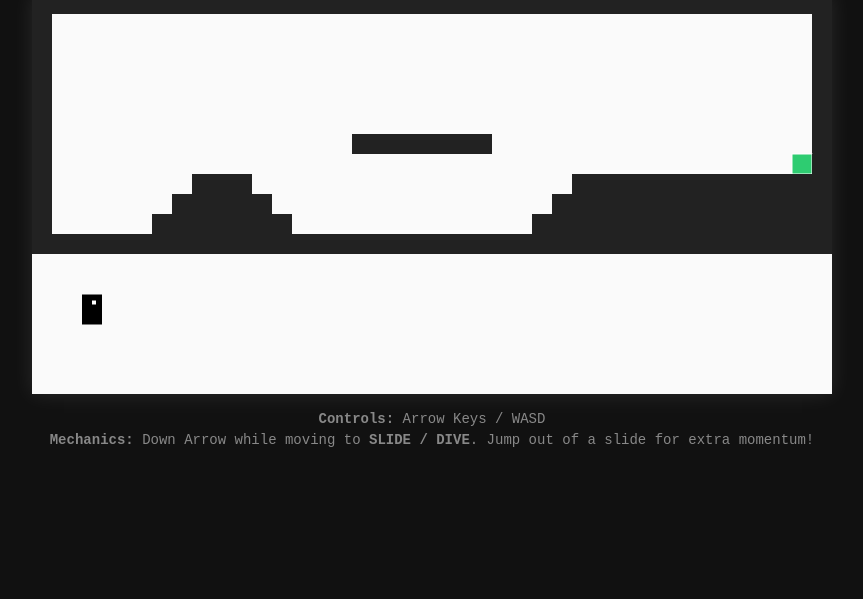
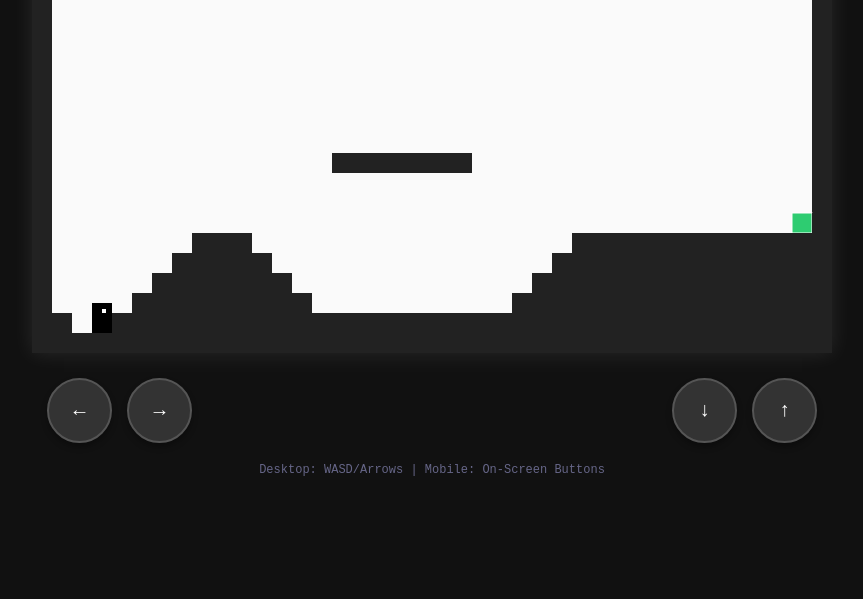
Before and after one commit to TT-ZERTZ/EvE, a plain HTML site: page index.html in a window 1280 px wide. Shown: the part 201-800 px from the top of the page, without its empty margins (208-1071 px from the left). Drawn offline with Linux system fonts and the light colour scheme.

Commit message:
Update index.html

```diff
--- a/index.html
+++ b/index.html
@@ -2,13 +2,15 @@
 <html lang="en">
 <head>
     <meta charset="UTF-8">
-    <meta name="viewport" content="width=device-width, initial-scale=1.0">
+    <meta name="viewport" content="width=device-width, initial-scale=1.0, user-scalable=no">
     <title>EvE - OvO Inspired Platformer</title>
     <style>
         * {
             box-sizing: border-box;
             margin: 0;
             padding: 0;
+            user-select: none;
+            -webkit-user-select: none;
         }
         body {
             background-color: #111;
@@ -20,25 +22,62 @@
             justify-content: center;
             min-height: 100vh;
             overflow: hidden;
+            touch-action: none;
         }
         h1 {
-            margin-bottom: 10px;
+            margin-bottom: 5px;
             letter-spacing: 5px;
+            font-size: 24px;
         }
         #gameContainer {
             position: relative;
             box-shadow: 0 0 20px rgba(255, 255, 255, 0.1);
+            width: 100%;
+            max-width: 800px;
         }
         canvas {
             background-color: #fafafa;
             display: block;
+            width: 100%;
+            height: auto;
+            aspect-ratio: 2 / 1;
+        }
+        /* Touch Controls Styling */
+        .touch-controls {
+            display: flex;
+            justify-content: space-between;
+            width: 100%;
+            max-width: 800px;
+            padding: 15px;
+            margin-top: 10px;
+        }
+        .btn-group {
+            display: flex;
+            gap: 15px;
+        }
+        .touch-btn {
+            width: 65px;
+            height: 65px;
+            background-color: #333;
+            border: 2px solid #555;
+            border-radius: 50%;
+            color: white;
+            font-size: 20px;
+            font-weight: bold;
+            display: flex;
+            align-items: center;
+            justify-content: center;
+            box-shadow: 0 4px 6px rgba(0,0,0,0.3);
+        }
+        .touch-btn:active {
+            background-color: #555;
+            transform: scale(0.95);
         }
         .instructions {
-            margin-top: 15px;
-            font-size: 14px;
-            color: #888;
+            margin-top: 5px;
+            font-size: 12px;
+            color: #668;
             text-align: center;
-            line-height: 1.5;
         }
     </style>
 </head>
@@ -48,23 +87,34 @@
     <div id="gameContainer">
         <canvas id="gameCanvas" width="800" height="400"></canvas>
     </div>
+
+    <div class="touch-controls">
+        <div class="btn-group">
+            <div class="touch-btn" id="btnLeft">←</div>
+            <div class="touch-btn" id="btnRight">→</div>
+        </div>
+        <div class="btn-group">
+            <div class="touch-btn" id="btnDown">↓</div>
+            <div class="touch-btn" id="btnUp">↑</div>
+        </div>
+    </div>
+
     <div class="instructions">
-        <strong>Controls:</strong> Arrow Keys / WASD<br>
-        <strong>Mechanics:</strong> Down Arrow while moving to <strong>SLIDE / DIVE</strong>. Jump out of a slide for extra momentum!
+        Desktop: WASD/Arrows | Mobile: On-Screen Buttons
     </div>
 
     <script>
         const canvas = document.getElementById('gameCanvas');
         const ctx = canvas.getContext('2d');
 
-        // Game State
-        const keys = {};
+        // Input Tracking (Combines Keyboard & Touch)
+        const inputs = { left: false, right: false, up: false, down: false };
         let currentLevel = 0;
 
-        // Player Object
+        // Player Attributes
         const player = {
-            x: 50,
-            y: 300,
+            x: 60,
+            y: 200, // Adjusted starting height to correctly fit the fixed layout map
             width: 20,
             height: 30,
             normalHeight: 30,
@@ -77,15 +127,15 @@
             gravity: 0.5,
             jumpForce: -10,
             isGrounded: false,
-            isSliding: false,
-            slideTimer: 0
+            isSliding: false
         };
 
-        // Level Designs (0: Empty, 1: Wall/Floor, 2: Spike, 3: Goal)
+        const tileSize = 20;
+
+        // 20 Rows * 40 Columns Grid to explicitly fill the 800x400 canvas bounds perfectly
         const levels = [
-            // Level 1: Basics
             {
-                playerStart: { x: 50, y: 300 },
+                playerStart: { x: 60, y: 320 },
                 map: [
                     [1,1,1,1,1,1,1,1,1,1,1,1,1,1,1,1,1,1,1,1,1,1,1,1,1,1,1,1,1,1,1,1,1,1,1,1,1,1,1,1],
                     [1,0,0,0,0,0,0,0,0,0,0,0,0,0,0,0,0,0,0,0,0,0,0,0,0,0,0,0,0,0,0,0,0,0,0,0,0,0,0,1],
@@ -94,17 +144,23 @@
                     [1,0,0,0,0,0,0,0,0,0,0,0,0,0,0,0,0,0,0,0,0,0,0,0,0,0,0,0,0,0,0,0,0,0,0,0,0,0,0,1],
                     [1,0,0,0,0,0,0,0,0,0,0,0,0,0,0,0,0,0,0,0,0,0,0,0,0,0,0,0,0,0,0,0,0,0,0,0,0,0,0,1],
                     [1,0,0,0,0,0,0,0,0,0,0,0,0,0,0,0,0,0,0,0,0,0,0,0,0,0,0,0,0,0,0,0,0,0,0,0,0,0,0,1],
-                    [1,0,0,0,0,0,0,0,0,0,0,0,0,0,0,0,1,1,1,1,1,1,1,0,0,0,0,0,0,0,0,0,0,0,0,0,0,0,0,1],
+                    [1,0,0,0,0,0,0,0,0,0,0,0,0,0,0,0,0,0,0,0,0,0,0,0,0,0,0,0,0,0,0,0,0,0,0,0,0,0,0,1],
+                    [1,0,0,0,0,0,0,0,0,0,0,0,0,0,0,0,0,0,0,0,0,0,0,0,0,0,0,0,0,0,0,0,0,0,0,0,0,0,0,1],
+                    [1,0,0,0,0,0,0,0,0,0,0,0,0,0,0,0,0,0,0,0,0,0,0,0,0,0,0,0,0,0,0,0,0,0,0,0,0,0,0,1],
+                    [1,0,0,0,0,0,0,0,0,0,0,0,0,0,0,1,1,1,1,1,1,1,0,0,0,0,0,0,0,0,0,0,0,0,0,0,0,0,0,1],
+                    [1,0,0,0,0,0,0,0,0,0,0,0,0,0,0,0,0,0,0,0,0,0,0,0,0,0,0,0,0,0,0,0,0,0,0,0,0,0,0,1],
+                    [1,0,0,0,0,0,0,0,0,0,0,0,0,0,0,0,0,0,0,0,0,0,0,0,0,0,0,0,0,0,0,0,0,0,0,0,0,0,0,1],
                     [1,0,0,0,0,0,0,0,0,0,0,0,0,0,0,0,0,0,0,0,0,0,0,0,0,0,0,0,0,0,0,0,0,0,0,0,0,0,3,1],
                     [1,0,0,0,0,0,0,0,1,1,1,0,0,0,0,0,0,0,0,0,0,0,0,0,0,0,0,1,1,1,1,1,1,1,1,1,1,1,1,1],
                     [1,0,0,0,0,0,0,1,1,1,1,1,0,0,0,0,0,0,0,0,0,0,0,0,0,0,1,1,1,1,1,1,1,1,1,1,1,1,1,1],
                     [1,0,0,0,0,0,1,1,1,1,1,1,1,0,0,0,0,0,0,0,0,0,0,0,0,1,1,1,1,1,1,1,1,1,1,1,1,1,1,1],
-                    [1,1,1,1,1,1,1,1,1,1,1,1,1,1,1,1,1,1,1,1,1,1,1,1,1,1,1,1,1,1,1,1,1,1,1,1,1,1,1,1],
+                    [1,0,0,0,0,1,1,1,1,1,1,1,1,1,0,0,0,0,0,0,0,0,0,0,1,1,1,1,1,1,1,1,1,1,1,1,1,1,1,1],
+                    [1,1,0,0,1,1,1,1,1,1,1,1,1,1,1,1,1,1,1,1,1,1,1,1,1,1,1,1,1,1,1,1,1,1,1,1,1,1,1,1],
+                    [1,1,1,1,1,1,1,1,1,1,1,1,1,1,1,1,1,1,1,1,1,1,1,1,1,1,1,1,1,1,1,1,1,1,1,1,1,1,1,1]
                 ]
             },
-            // Level 2: The Slide / Low Gap
             {
-                playerStart: { x: 50, y: 300 },
+                playerStart: { x: 60, y: 320 },
                 map: [
                     [1,1,1,1,1,1,1,1,1,1,1,1,1,1,1,1,1,1,1,1,1,1,1,1,1,1,1,1,1,1,1,1,1,1,1,1,1,1,1,1],
                     [1,0,0,0,0,0,0,0,0,0,0,0,0,0,0,0,0,0,0,0,0,0,0,0,0,0,0,0,0,0,0,0,0,0,0,0,0,0,0,1],
@@ -114,19 +170,24 @@
                     [1,0,0,0,0,0,0,0,0,0,0,0,0,0,0,0,1,1,1,1,1,1,1,1,1,1,1,1,1,1,1,1,0,0,0,0,0,0,0,1],
                     [1,0,0,0,0,0,0,0,0,0,0,0,0,0,0,0,1,1,1,1,1,1,1,1,1,1,1,1,1,1,1,1,0,0,0,0,0,0,0,1],
                     [1,0,0,0,0,0,0,0,0,0,0,0,0,0,0,0,1,1,1,1,1,1,1,1,1,1,1,1,1,1,1,1,0,0,0,0,0,0,0,1],
+                    [1,0,0,0,0,0,0,0,0,0,0,0,0,0,0,0,1,1,1,1,1,1,1,1,1,1,1,1,1,1,1,1,0,0,0,0,0,0,0,1],
+                    [1,0,0,0,0,0,0,0,0,0,0,0,0,0,0,0,0,0,0,0,0,0,0,0,0,0,0,0,0,0,0,0,0,0,0,0,0,0,0,1],
+                    [1,0,0,0,0,0,0,0,0,0,0,0,0,0,0,0,0,0,0,0,0,0,0,0,0,0,0,0,0,0,0,0,0,0,0,0,0,0,0,1],
                     [1,0,0,0,0,0,0,0,0,0,0,0,0,0,0,0,0,0,0,0,0,0,0,0,0,0,0,0,0,0,0,0,0,0,0,0,0,0,3,1],
                     [1,0,0,0,0,0,0,0,0,0,0,0,0,0,0,0,0,0,0,0,0,0,0,0,0,0,0,0,0,0,0,0,0,0,0,1,1,1,1,1],
                     [1,0,0,0,0,0,2,2,2,2,2,0,0,0,0,0,0,0,0,0,0,0,0,0,0,0,0,0,0,0,0,0,0,0,1,1,1,1,1,1],
                     [1,0,0,0,0,0,1,1,1,1,1,0,0,0,0,0,0,0,0,0,0,0,0,0,0,0,0,0,0,0,0,0,0,1,1,1,1,1,1,1],
-                    [1,1,1,1,1,1,1,1,1,1,1,1,1,1,1,1,1,1,1,1,1,1,1,1,1,1,1,1,1,1,1,1,1,1,1,1,1,1,1,1],
+                    [1,0,0,0,0,0,1,1,1,1,1,0,0,0,0,0,0,0,0,0,0,0,0,0,0,0,0,0,0,0,0,0,1,1,1,1,1,1,1,1],
+                    [1,0,0,0,0,0,1,1,1,1,1,0,0,0,0,0,0,0,0,0,0,0,0,0,0,0,0,0,0,0,0,1,1,1,1,1,1,1,1,1],
+                    [1,0,0,0,0,0,1,1,1,1,1,0,0,0,0,0,0,0,0,0,0,0,0,0,0,0,0,0,0,0,1,1,1,1,1,1,1,1,1,1],
+                    [1,1,0,0,1,1,1,1,1,1,1,1,1,1,1,1,1,1,1,1,1,1,1,1,1,1,1,1,1,1,1,1,1,1,1,1,1,1,1,1],
+                    [1,1,1,1,1,1,1,1,1,1,1,1,1,1,1,1,1,1,1,1,1,1,1,1,1,1,1,1,1,1,1,1,1,1,1,1,1,1,1,1]
                 ]
             }
         ];
 
-        const tileSize = 20;
         let map = levels[currentLevel].map;
 
-        // Reset player function
         function resetPlayer() {
             player.x = levels[currentLevel].playerStart.x;
             player.y = levels[currentLevel].playerStart.y;
@@ -136,11 +197,43 @@
             player.height = player.normalHeight;
         }
 
-        // Event Listeners
-        window.addEventListener('keydown', e => keys[e.key] = true);
-        window.addEventListener('keyup', e => keys[e.key] = false);
+        // --- KEYBOARD LISTENERS ---
+        window.addEventListener('keydown', e => handleKey(e.key, true));
+        window.addEventListener('keyup', e => handleKey(e.key, false));
 
-        // AABB Collision Detection
+        function handleKey(key, isPressed) {
+            if (key === 'ArrowLeft' || key === 'a' || key === 'A') inputs.left = isPressed;
+            if (key === 'ArrowRight' || key === 'd' || key === 'D') inputs.right = isPressed;
+            if (key === 'ArrowUp' || key === 'w' || key === 'W' || key === ' ') inputs.up = isPressed;
+            if (key === 'ArrowDown' || key === 's' || key === 'S') inputs.down = isPressed;
+        }
+
+        // --- MOBILE TOUCH LISTENERS ---
+        function setupTouchBtn(id, inputKey) {
+            const btn = document.getElementById(id);
+
+            // Touch handlers
+            btn.addEventListener('touchstart', (e) => {
+                e.preventDefault();
+                inputs[inputKey] = true;
+            });
+            btn.addEventListener('touchend', (e) => {
+                e.preventDefault();
+                inputs[inputKey] = false;
+            });
+
+            // Backup Mouse handlers for easy desktop simulation testing
+            btn.addEventListener('mousedown', () => inputs[inputKey] = true);
+            btn.addEventListener('mouseup', () => inputs[inputKey] = false);
+            btn.addEventListener('mouseleave', () => inputs[inputKey] = false);
+        }
+
+        setupTouchBtn('btnLeft', 'left');
+        setupTouchBtn('btnRight', 'right');
+        setupTouchBtn('btnUp', 'up');
+        setupTouchBtn('btnDown', 'down');
+
+        // Collision Checker
         function getCollisions(x, y, width, height) {
             const collisions = [];
             const startRow = Math.floor(y / tileSize);
@@ -154,9 +247,7 @@
                         collisions.push({
                             type: map[r][c],
                             x: c * tileSize,
-                            y: r * tileSize,
-                            row: r,
-                            col: c
+                            y: r * tileSize
                         });
                     }
                 }
@@ -164,25 +255,17 @@
             return collisions;
         }
 
-        // Main Game Loop
+        // Physics Engine & Loop
         function update() {
-            // --- Input Handling ---
-            const left = keys['ArrowLeft'] || keys['a'] || keys['A'];
-            const right = keys['ArrowRight'] || keys['d'] || keys['D'];
-            const up = keys['ArrowUp'] || keys['w'] || keys['W'] || keys[' '];
-            const down = keys['ArrowDown'] || keys['s'] || keys['S'];
-
-            // Slide Mechanic
-            if (down && !player.isSliding && Math.abs(player.vx) > 1) {
+            // Sliding Logic
+            if (inputs.down && !player.isSliding && Math.abs(player.vx) > 1) {
                 player.isSliding = true;
                 player.height = player.slideHeight;
-                player.y += (player.normalHeight - player.slideHeight); // Adjust Y position down
-                // Boost speed slightly for the OvO feel
+                player.y += (player.normalHeight - player.slideHeight);
                 player.vx *= 1.4;
             }
 
-            if (!down && player.isSliding) {
-                // Check if there is space to stand up
+            if (!inputs.down && player.isSliding) {
                 const headCollisions = getCollisions(player.x, player.y - (player.normalHeight - player.slideHeight), player.width, player.normalHeight);
                 const solidCeiling = headCollisions.some(c => c.type === 1);
 
@@ -193,37 +276,33 @@
                 }
             }
 
-            // Movement Physics
             let accel = player.speed;
             let currentMaxSpeed = player.maxSpeed;
 
             if (player.isSliding) {
-                accel = 0.1; // Harder to change direction while sliding
-                currentMaxSpeed = player.maxSpeed * 1.8; // Retain slide velocity
+                accel = 0.1;
+                currentMaxSpeed = player.maxSpeed * 1.8;
             }
 
-            if (left) player.vx -= accel;
-            if (right) player.vx += accel;
+            if (inputs.left) player.vx -= accel;
+            if (inputs.right) player.vx += accel;
 
-            // Apply friction
-            if (!left && !right) {
+            if (!inputs.left && !inputs.right) {
                 player.vx *= player.isSliding ? 0.96 : player.friction;
             } else {
                 player.vx *= player.friction;
             }
 
-            // Limit speed
             if (player.vx > currentMaxSpeed) player.vx = currentMaxSpeed;
             if (player.vx < -currentMaxSpeed) player.vx = -currentMaxSpeed;
 
-            // Gravity
             player.vy += player.gravity;
 
-            // --- X Collision Resolution ---
+            // X Collision handling
             player.x += player.vx;
             let xCollisions = getCollisions(player.x, player.y, player.width, player.height);
             for (let tile of xCollisions) {
-                if (tile.type === 1) { // Wall
+                if (tile.type === 1) {
                     if (player.vx > 0) player.x = tile.x - player.width;
                     if (player.vx < 0) player.x = tile.x + tileSize;
                     player.vx = 0;
@@ -231,12 +310,12 @@
                 handleSpecialTiles(tile.type);
             }
 
-            // --- Y Collision Resolution ---
+            // Y Collision handling
             player.isGrounded = false;
             player.y += player.vy;
             let yCollisions = getCollisions(player.x, player.y, player.width, player.height);
             for (let tile of yCollisions) {
-                if (tile.type === 1) { // Floor/Ceiling
+                if (tile.type === 1) {
                     if (player.vy > 0) {
                         player.y = tile.y - player.height;
                         player.isGrounded = true;
@@ -249,18 +328,16 @@
                 handleSpecialTiles(tile.type);
             }
 
-            // Jump
-            if (up && player.isGrounded) {
+            // Jump handling
+            if (inputs.up && player.isGrounded) {
                 player.vy = player.jumpForce;
                 if (player.isSliding) {
-                    // Dive jump gives extra forward momentum
                     player.vx *= 1.3;
-                    player.vy *= 0.9; // Slightly lower jump angle
+                    player.vy *= 0.9;
                 }
                 player.isGrounded = false;
             }
 
-            // Screen boundaries/death
             if (player.y > canvas.height) resetPlayer();
 
             draw();
@@ -268,13 +345,11 @@
         }
 
         function handleSpecialTiles(type) {
-            if (type === 2) { // Spike
-                resetPlayer();
-            }
-            if (type === 3) { // Goal
+            if (type === 2) resetPlayer(); // Dead on Spike
+            if (type === 3) { // level victory
                 currentLevel++;
                 if (currentLevel >= levels.length) {
-                    alert("GG! You beat EvE prototype.");
+                    alert("GG! You conquered EvE's Levels.");
                     currentLevel = 0;
                 }
                 map = levels[currentLevel].map;
@@ -282,18 +357,16 @@
             }
         }
 
-        // --- Rendering Engine ---
+        // Draw Frame
         function draw() {
             ctx.clearRect(0, 0, canvas.width, canvas.height);
 
-            // Draw Map
             for (let r = 0; r < map.length; r++) {
                 for (let c = 0; c < map[r].length; c++) {
                     if (map[r][c] === 1) {
                         ctx.fillStyle = '#222';
                         ctx.fillRect(c * tileSize, r * tileSize, tileSize, tileSize);
                     } else if (map[r][c] === 2) {
-                        // Draw Spikes
                         ctx.fillStyle = '#ff4444';
                         ctx.beginPath();
                         ctx.moveTo(c * tileSize, (r + 1) * tileSize);
@@ -301,7 +374,6 @@
                         ctx.lineTo((c + 1) * tileSize, (r + 1) * tileSize);
                         ctx.fill();
                     } else if (map[r][c] === 3) {
-                        // Draw Goal
                         ctx.fillStyle = '#2ecc71';
                         ctx.fillRect(c * tileSize, r * tileSize, tileSize, tileSize);
                         ctx.strokeStyle = '#fff';
@@ -310,11 +382,10 @@
                 }
             }
 
-            // Draw Player ("E")
+            // Render Player
             ctx.fillStyle = '#000';
             ctx.fillRect(player.x, player.y, player.width, player.height);
 
-            // Minimalist Eye details to give "OvO" vibes
             ctx.fillStyle = '#fff';
             if (player.isSliding) {
                 ctx.fillRect(player.x + 12, player.y + 3, 4, 4);
@@ -323,7 +394,6 @@
             }
         }
 
-        // Start
         resetPlayer();
         update();
     </script>
```
